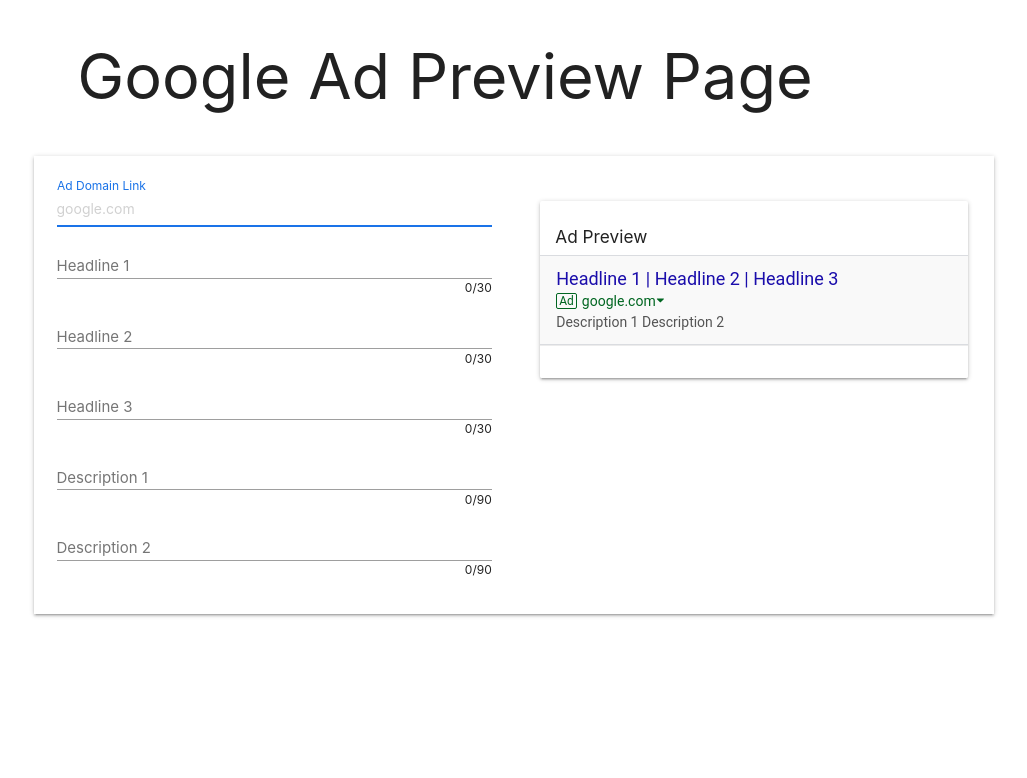
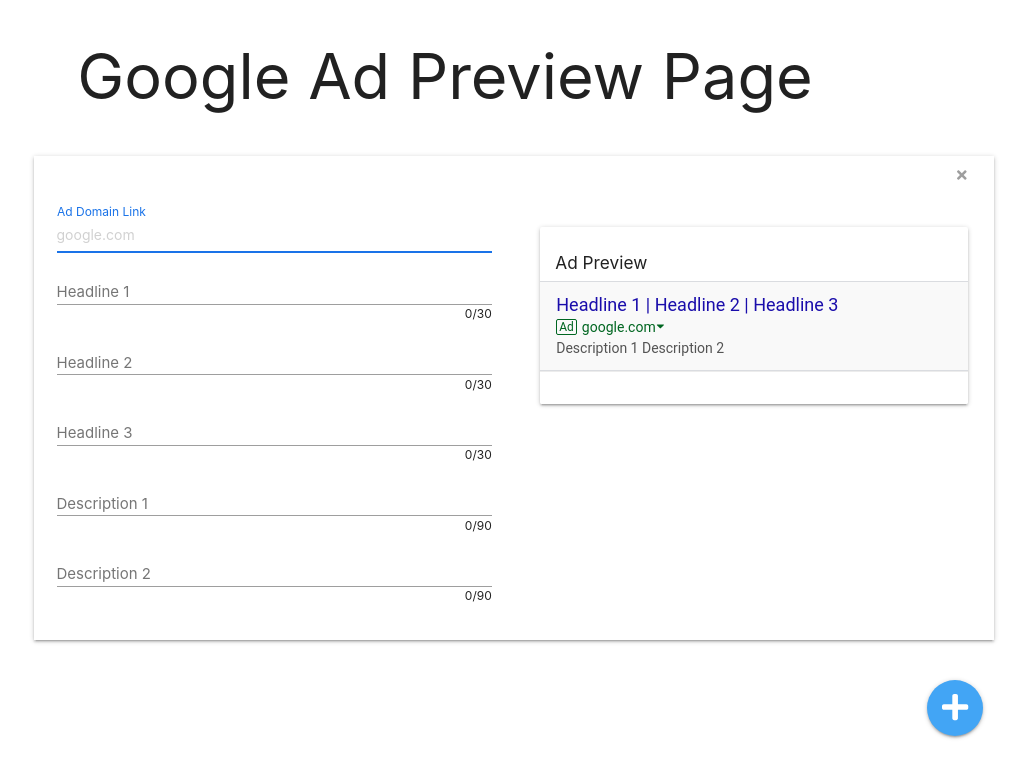
Before and after one commit to roskelld/myblog, a Jekyll site: the page built from googleads.html, in a window 1280 px wide. Shown: the top 778 px of the page, without its empty margins (126-1153 px from the left). Built offline with Jekyll 4.4.1, drawn with Linux system fonts in a browser that asks for light colours.

Commit message:
generate multiple forms submit form when all fields have data and user clicks off form

```diff
--- a/googleads.html
+++ b/googleads.html
@@ -104,6 +104,13 @@
 
     <link href="https://fonts.googleapis.com/css?family=Nunito" rel="stylesheet">
     <style media="screen">
+        .controls {
+            position: relative;
+            display: block;
+            width: 100%;
+            margin: 0;
+            padding: 0;
+        }
         .character-counter {
             position: absolute;
             right: 11px;
@@ -165,6 +172,9 @@
             box-shadow: 0 1px 0 0 #1a73e8;
         }
 
+        .btn-floating-icon {
+            margin-top: 0.8rem;
+        }
 
         .no-padding {
             padding: 0;
@@ -289,84 +299,16 @@
         </section>
 
         <!-- GOOGLE ADS PANEL -->
+        <section id="ad-list">
+
+        </section>
+
         <section class="ad-container">
-            <div id="ad-preview-one" class="row">
-                <div class="s12 l6 z-depth-1">
-
-                    <!-- form -->
-                    <div class="section">
-
-                    </div>
-                    <div class="row">
-                        <div class="col s12 l6">
-                            <div class="input-field col s12">
-                                <input id="url" placeholder="google.com" type="text" class="validate ad-input-field" data-length="30" data-field="url-input">
-                                <label for="url">Ad Domain Link</label>
-                            </div>
-                            <div class="input-field col s12">
-                                <input id="headline_one" type="text" class="validate ad-input-field" data-length="30" data-field="headline-input">
-                                <label for="headline_one">Headline 1</label>
-                                <span class="helper-text" data-error="Shorten your headline to 30 characters, max" data-field="headline-error"></span>
-                            </div>
-
-                            <div class="input-field col s12">
-                                <input id="headline_two" type="text" class="validate ad-input-field" data-length="30" data-field="headline-input">
-                                <label for="headline_two">Headline 2</label>
-                                <span class="helper-text" data-error="Shorten your headline to 30 characters, max" data-field="headline-error"></span>
-                            </div>
-
-                            <div class="input-field col s12">
-                                <input id="headline_three" type="text" class="validate ad-input-field" data-length="30" data-field="headline-input">
-                                <label for="headline_three">Headline 3</label>
-                                <span class="helper-text" data-error="Shorten your headline to 30 characters, max" data-field="headline-error"></span>
-                            </div>
-
-                            <div class="input-field col s12">
-                                <input id="description_one" type="text" class="validate ad-input-field" data-length="90" data-field="description-input">
-                                <label for="description_one">Description 1</label>
-                                <span class="helper-text" data-error="Shorten your description to 90 characters, max" data-field="description-error"></span>
-                            </div>
-
-                            <div class="input-field col s12">
-                                <input id="description_two" type="text" class="validate ad-input-field" data-length="90" data-field="description-input">
-                                <label for="description_two">Description 2</label>
-                                <span class="helper-text" data-error="Shorten your description to 90 characters, max" data-field="description-error"></span>
-                            </div>
-
-                            <div class="col s12"><h4></h4></div>
-                        </div>
-
-                        <div class="col s12 l6">
-                            <div class="card">
-                                <div class="card-content no-padding">
-                                    <span class="card-title">
-                                        <h6>Ad Preview</h6>
-                                    </span>
-                                    <div class="ad-preview">
-                                        <div class="ad-widget">
-                                            <div class="ad-headline-and-url">
-                                                <div class="ad-headline">
-                                                    <span data-field="headline-output">Headline 1</span> | <span data-field="headline-output">Headline 2</span> | <span data-field="headline-output">Headline 3</span>
-                                                </div>
-                                                <div class="ad-contact">
-                                                    <span class="ad-badge">Ad</span>
-                                                    <span class="ad-url" data-field="url-output">google.com</span>
-                                                    <span><i class="fas fa-caret-down ad-caret" data-fa-transform="shrink-2"></i></span>
-                                                </div>
-                                            </div>
-                                            <div class="ad-text">
-                                                <span data-field="description-output">Description 1</span> <span data-field="description-output">Description 2</span>
-                                            </div>
-                                        </div>
-                                    </div>
-                                </div>
-                                <div class="card-action">
-                                    <!-- <a href="#">This is a link</a> -->
-                                </div>
-                            </div>
-                        </div>
-
-                    </div>
+            <div class="row">
+                <div class="col s12">
+                    <a id="add-ad" class="right btn-floating btn-large waves-effect waves-light blue lighten-1 tooltipped" data-position="top" data-tooltip="Add New Ad Preview">
+                        <i class="btn-floating-icon fas fa-plus white-text fa-2x"></i>
+                    </a>
                 </div>
             </div>
         </section>
@@ -445,22 +389,128 @@
                         }, false );
                         M.CharacterCounter.init(field);
                         field.focus();
+                        field.addEventListener( "blur", () => { this.readyToSubmit() }, false );
                     });
 
                     this.fields.url.addEventListener( "input", () => {
                         this.ad.url.textContent = this.fields.url.value.toLowerCase();
 
                         if ( this.fields.url.value === "" ) {
-                            this.ad.url.textContent = 'google.com'
-                            helper-text
+                            this.ad.url.textContent = 'google.com';
                         }
                     }, false );
                     this.fields.url.focus();
+                    this.fields.url.addEventListener( "blur", () => { this.readyToSubmit() }, false );
+                }
 
+                // Add all the form HTML
+                addHTML() {
+
+
+                    const section = document.createElement( 'section' );
+                    section.classList.add('ad-container');
+                    section.innerHTML =
+                        `<form id="form-${this.index}" name="ad-preview-form" accept-charset="utf-8" action="https://formspree.io/hello@deanroskell.com" method="post">
+                        <div class="row">
+                            <div class="s12 l6 z-depth-1">
+
+                                <!-- form -->
+                                <div class="row">
+                                    <div class="col s12">
+                                        <a id="remove-ad-${this.index}" class="right btn-flat waves-effect waves-light lighten-1 tooltipped" data-position="top" data-tooltip="Remove Ad">
+                                            <i class="btn-floating-icon fas fa-times grey-text"></i>
+                                        </a>
+                                    </div>
+                                </div>
+                                <div class="row">
+                                    <div class="col s12 l6">
+                                        <div class="input-field col s12">
+                                            <input id="url-${this.index}" placeholder="google.com" type="text" class="validate ad-input-field" data-length="30" data-field="url-input" name="01_url">
+                                            <label for="url-${this.index}">Ad Domain Link</label>
+                                        </div>
+                                        <div class="input-field col s12">
+                                            <input id="headline_one-${this.index}" type="text" class="validate ad-input-field" data-length="30" data-field="headline-input" name="02_headline_one">
+                                            <label for="headline_one-${this.index}">Headline 1</label>
+                                            <span class="helper-text" data-error="Shorten your headline to 30 characters, max" data-field="headline-error"></span>
+                                        </div>
+
+                                        <div class="input-field col s12">
+                                            <input id="headline_two-${this.index}" type="text" class="validate ad-input-field" data-length="30" data-field="headline-input" name="03_headline_two">
+                                            <label for="headline_two-${this.index}">Headline 2</label>
+                                            <span class="helper-text" data-error="Shorten your headline to 30 characters, max" data-field="headline-error"></span>
+                                        </div>
+
+                                        <div class="input-field col s12">
+                                            <input id="headline_three-${this.index}" type="text" class="validate ad-input-field" data-length="30" data-field="headline-input" name="04_headline_three">
+                                            <label for="headline_three-${this.index}">Headline 3</label>
+                                            <span class="helper-text" data-error="Shorten your headline to 30 characters, max" data-field="headline-error"></span>
+                                        </div>
+
+                                        <div class="input-field col s12">
+                                            <input id="description_one-${this.index}" type="text" class="validate ad-input-field" data-length="90" data-field="description-input" name="05_descrption_one">
+                                            <label for="description_one-${this.index}">Description 1</label>
+                                            <span class="helper-text" data-error="Shorten your description to 90 characters, max" data-field="description-error"></span>
+                                        </div>
+
+                                        <div class="input-field col s12">
+                                            <input id="description_two-${this.index}" type="text" class="validate ad-input-field" data-length="90" data-field="description-input" name="06_descrption_two">
+                                            <label for="description_two-${this.index}">Description 2</label>
+                                            <span class="helper-text" data-error="Shorten your description to 90 characters, max" data-field="description-error"></span>
+                                        </div>
+                                        <div class="col s12"><h4></h4></div>
+                                    </div>
+
+                                    <div class="col s12 l6">
+                                        <div class="card">
+                                            <div class="card-content no-padding">
+                                                <span class="card-title">
+                                                    <h6>Ad Preview</h6>
+                                                </span>
+                                                <div class="ad-preview">
+                                                    <div class="ad-widget">
+                                                        <div class="ad-headline-and-url">
+                                                            <div class="ad-headline">
+                                                                <span data-field="headline-output">Headline 1</span> | <span data-field="headline-output">Headline 2</span> | <span data-field="headline-output">Headline 3</span>
+                                                            </div>
+                                                            <div class="ad-contact">
+                                                                <span class="ad-badge">Ad</span>
+                                                                <span class="ad-url" data-field="url-output">google.com</span>
+                                                                <span><i class="fas fa-caret-down ad-caret" data-fa-transform="shrink-2"></i></span>
+                                                            </div>
+                                                        </div>
+                                                        <div class="ad-text">
+                                                            <span data-field="description-output">Description 1</span> <span data-field="description-output">Description 2</span>
+                                                        </div>
+                                                    </div>
+                                                </div>
+                                            </div>
+                                            <div class="card-action">
+                                            </div>
+                                        </div>
+                                    </div>
+                                </div>
+                            </div>
+                        </div>`;
+                    this.html = section;
+                    this.parent.appendChild( this.html );
+                }
+
+                // Check that all fields are not empty and submit form
+                readyToSubmit() {
+                    let ready = true;
+                    if ( this.fields.url.value === "" ) { ready = false; }
+                    this.fields.headline.forEach( field => { if (field.value === "") { ready = false; } });
+                    this.fields.description.forEach( field => { if (field.value === "") { ready = false; } });
+                    if (ready) { this.form.submit(); }
                 }
             }
+            const ADD_BUTTON = document.querySelector('#add-ad');
+            ADD_BUTTON.addEventListener("click", () => {
+                new GoogleAdPreview( "ad-list" );
+                M.Tooltip.getInstance(ADD_BUTTON).close();
+            }, false );
 
-            const ad = new GoogleAdPreview( "ad-preview-one" );
+            new GoogleAdPreview( "ad-list" );
 
 
 
```
Also changed, not shown: other parts of googleads.html (+21 -19 lines).
